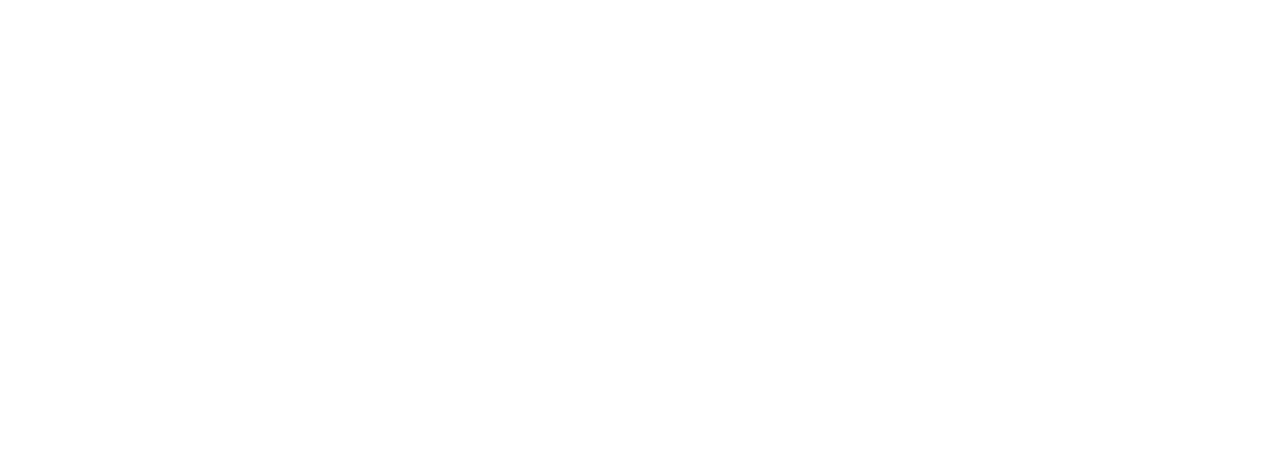
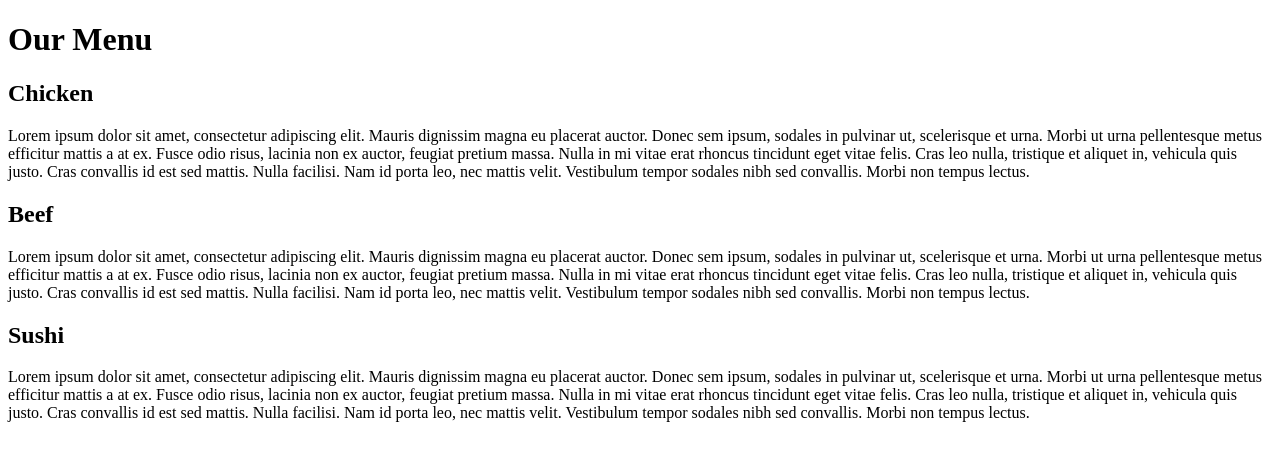
Before and after one commit to icurto/coursera-test, a plain HTML site: page module2-solution/index.html in a window 1280 px wide. Drawn offline with Linux system fonts and the light colour scheme.

Commit message:
Created first html structure.

```diff
--- a/module2-solution/index.html
+++ b/module2-solution/index.html
@@ -1,9 +1,23 @@
 <!DOCTYPE html>
 <html>
 <head>
+	<meta charset="utf-8">
+	<meta name="viewport" content="width=device-width, initial-scale=1">
 	<title></title>
 </head>
 <body>
-
+<h1>Our Menu</h1>
+<section>
+	<h2>Chicken</h2>
+	<p>Lorem ipsum dolor sit amet, consectetur adipiscing elit. Mauris dignissim magna eu placerat auctor. Donec sem ipsum, sodales in pulvinar ut, scelerisque et urna. Morbi ut urna pellentesque metus efficitur mattis a at ex. Fusce odio risus, lacinia non ex auctor, feugiat pretium massa. Nulla in mi vitae erat rhoncus tincidunt eget vitae felis. Cras leo nulla, tristique et aliquet in, vehicula quis justo. Cras convallis id est sed mattis. Nulla facilisi. Nam id porta leo, nec mattis velit. Vestibulum tempor sodales nibh sed convallis. Morbi non tempus lectus.</p>
+</section>
+<section>
+	<h2>Beef</h2>
+	<p>Lorem ipsum dolor sit amet, consectetur adipiscing elit. Mauris dignissim magna eu placerat auctor. Donec sem ipsum, sodales in pulvinar ut, scelerisque et urna. Morbi ut urna pellentesque metus efficitur mattis a at ex. Fusce odio risus, lacinia non ex auctor, feugiat pretium massa. Nulla in mi vitae erat rhoncus tincidunt eget vitae felis. Cras leo nulla, tristique et aliquet in, vehicula quis justo. Cras convallis id est sed mattis. Nulla facilisi. Nam id porta leo, nec mattis velit. Vestibulum tempor sodales nibh sed convallis. Morbi non tempus lectus.</p>
+</section>
+<section>
+	<h2>Sushi</h2>
+	<p>Lorem ipsum dolor sit amet, consectetur adipiscing elit. Mauris dignissim magna eu placerat auctor. Donec sem ipsum, sodales in pulvinar ut, scelerisque et urna. Morbi ut urna pellentesque metus efficitur mattis a at ex. Fusce odio risus, lacinia non ex auctor, feugiat pretium massa. Nulla in mi vitae erat rhoncus tincidunt eget vitae felis. Cras leo nulla, tristique et aliquet in, vehicula quis justo. Cras convallis id est sed mattis. Nulla facilisi. Nam id porta leo, nec mattis velit. Vestibulum tempor sodales nibh sed convallis. Morbi non tempus lectus.</p>
+</section>
 </body>
 </html>
```
